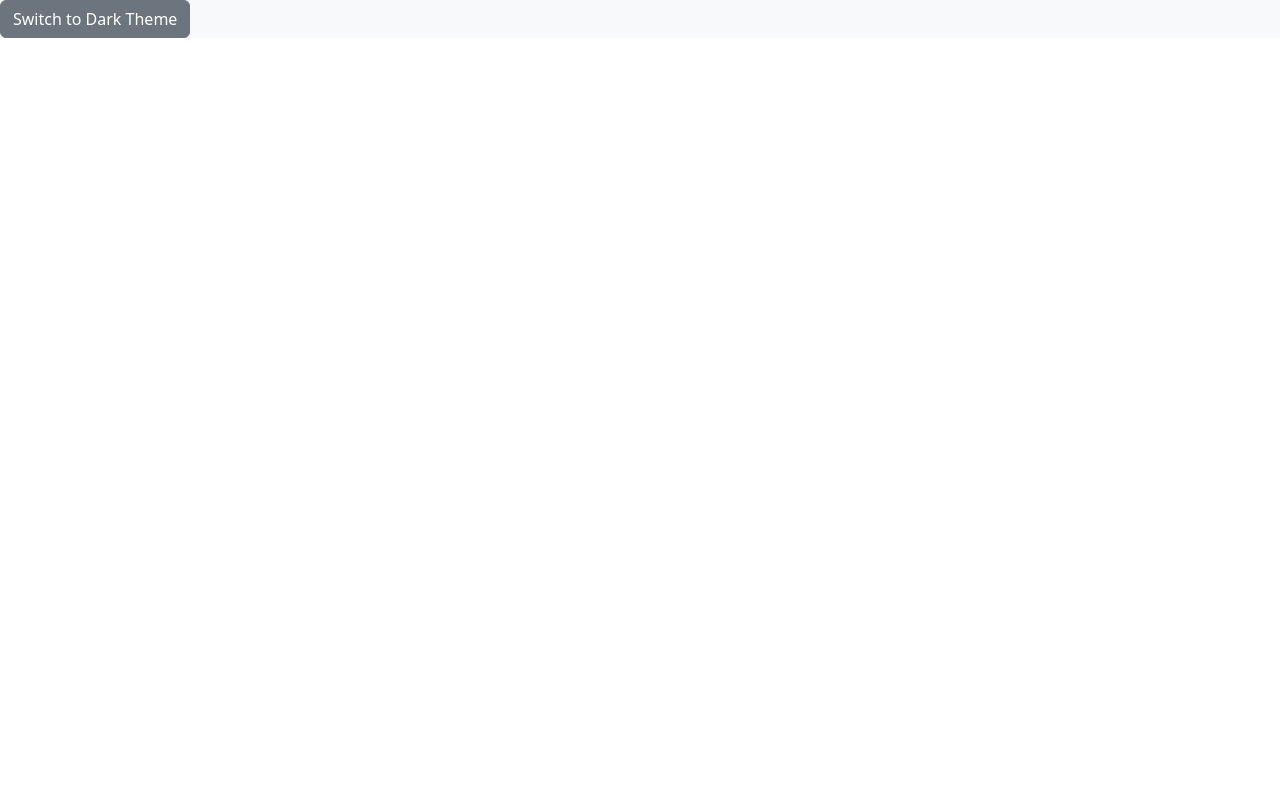
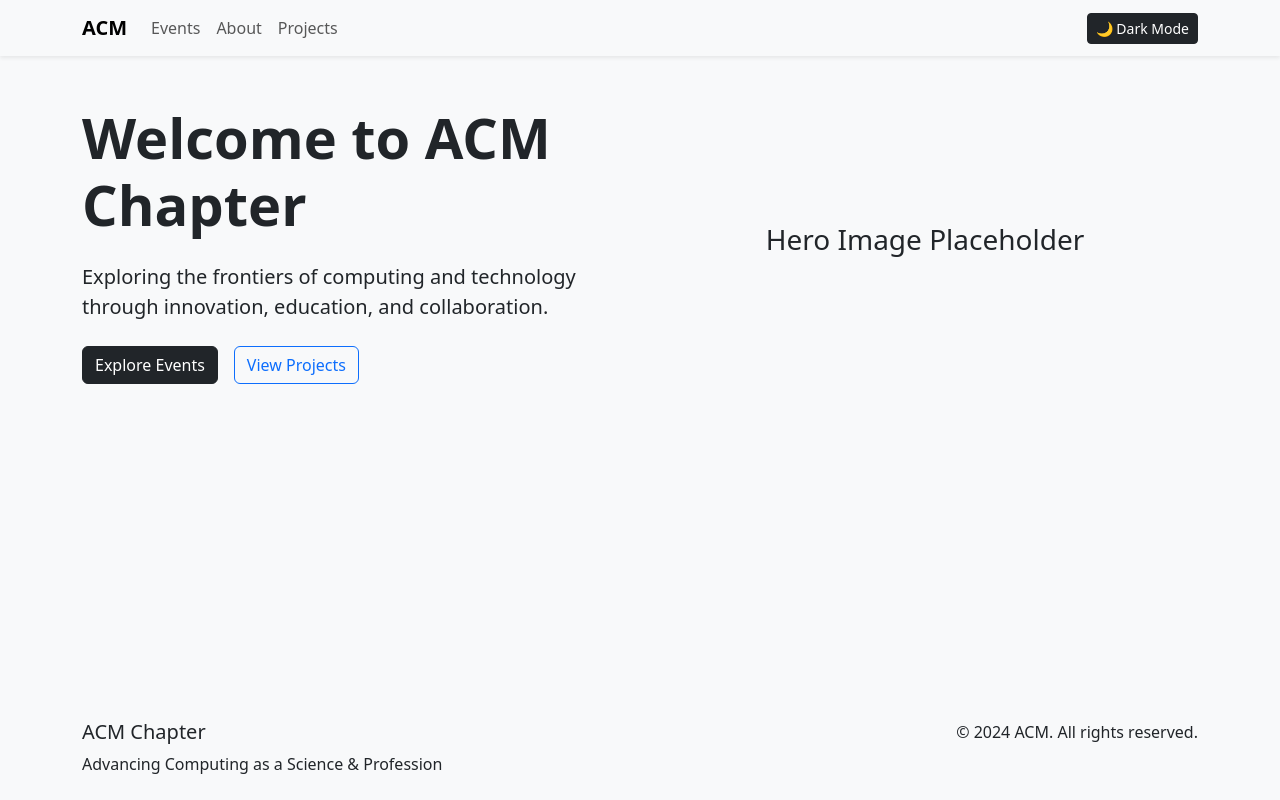
Before and after one commit to I-amCoder/soloist, a React (Create React App) app in the folder Frontend/: page / in a window 1280 px wide. Built offline with nearby package versions, Linux system fonts and the light colour scheme.

Commit message:
Layout setup

```diff
--- a/Frontend/public/index.html
+++ b/Frontend/public/index.html
@@ -39,5 +39,6 @@
       To begin the development, run `npm start` or `yarn start`.
       To create a production bundle, use `npm run build` or `yarn build`.
     -->
+    <script src="https://cdn.jsdelivr.net/npm/bootstrap@5.3.3/dist/js/bootstrap.bundle.min.js"></script>
   </body>
 </html>
--- a/Frontend/src/App.js
+++ b/Frontend/src/App.js
@@ -1,23 +1,21 @@
 import React from 'react';
 import { BrowserRouter as Router, Route, Routes } from 'react-router-dom';
+import Layout from './components/Layout/Layout';
+import Home from './components/Pages/Home';
 import Login from './components/Auth/Login';
 import Register from './components/Auth/Register';
-import ThemeToggle from './components/ThemeToggle';
 import { LOGIN_ROUTE, REGISTER_ROUTE } from './constants/routes';
-import { useTheme } from './context/ThemeContext';
 
 function App() {
-  const { theme } = useTheme();
-
   return (
     <Router>
-      <div className={`App ${theme === 'dark' ? 'bg-dark text-white' : 'bg-light text-dark'}`}>
-        <ThemeToggle />
+      <Layout>
         <Routes>
+          <Route path="/" element={<Home />} />
           <Route path={LOGIN_ROUTE} element={<Login />} />
           <Route path={REGISTER_ROUTE} element={<Register />} />
         </Routes>
-      </div>
+      </Layout>
     </Router>
   );
 }
--- /dev/null
+++ b/Frontend/src/components/Layout/Footer.js
@@ -0,0 +1,24 @@
+import React from 'react';
+import { useTheme } from '../../context/ThemeContext';
+
+const Footer = () => {
+  const { theme } = useTheme();
+
+  return (
+    <footer className={`py-4 ${theme === 'dark' ? 'bg-dark text-light' : 'bg-light text-dark'} mt-auto`}>
+      <div className="container">
+        <div className="row">
+          <div className="col-md-6">
+            <h5>ACM Chapter</h5>
+            <p className="mb-0">Advancing Computing as a Science & Profession</p>
+          </div>
+          <div className="col-md-6 text-md-end">
+            <p className="mb-0">© 2024 ACM. All rights reserved.</p>
+          </div>
+        </div>
+      </div>
+    </footer>
+  );
+};
+
+export default Footer;
--- /dev/null
+++ b/Frontend/src/components/Layout/Layout.js
@@ -0,0 +1,20 @@
+import React from 'react';
+import Navbar from './Navbar';
+import Footer from './Footer';
+import { useTheme } from '../../context/ThemeContext';
+
+const Layout = ({ children }) => {
+  const { theme } = useTheme();
+
+  return (
+    <div className={`d-flex flex-column min-vh-100 ${theme === 'dark' ? 'bg-dark text-light' : 'bg-light text-dark'}`}>
+      <Navbar />
+      <main className="flex-grow-1">
+        {children}
+      </main>
+      <Footer />
+    </div>
+  );
+};
+
+export default Layout;
--- /dev/null
+++ b/Frontend/src/components/Layout/Navbar.js
@@ -0,0 +1,40 @@
+import React from 'react';
+import { Link } from 'react-router-dom';
+import { useTheme } from '../../context/ThemeContext';
+import ThemeToggle from '../ThemeToggle';
+
+const Navbar = () => {
+  const { theme } = useTheme();
+
+  return (
+    <nav className={`navbar navbar-expand-lg ${theme === 'dark' ? 'navbar-dark bg-dark' : 'navbar-light bg-light'} shadow-sm`}>
+      <div className="container">
+        <Link className="navbar-brand fw-bold" to="/">ACM</Link>
+        <button
+          className="navbar-toggler"
+          type="button"
+          data-bs-toggle="collapse"
+          data-bs-target="#navbarNav"
+        >
+          <span className="navbar-toggler-icon"></span>
+        </button>
+        <div className="collapse navbar-collapse" id="navbarNav">
+          <ul className="navbar-nav me-auto">
+            <li className="nav-item">
+              <Link className="nav-link" to="/events">Events</Link>
+            </li>
+            <li className="nav-item">
+              <Link className="nav-link" to="/about">About</Link>
+            </li>
+            <li className="nav-item">
+              <Link className="nav-link" to="/projects">Projects</Link>
+            </li>
+          </ul>
+          <ThemeToggle />
+        </div>
+      </div>
+    </nav>
+  );
+};
+
+export default Navbar;
--- /dev/null
+++ b/Frontend/src/components/Pages/Home.js
@@ -0,0 +1,37 @@
+import React from 'react';
+import { Link } from 'react-router-dom';
+import { useTheme } from '../../context/ThemeContext';
+
+const Home = () => {
+  const { theme } = useTheme();
+
+  return (
+    <div className="container py-5">
+      <div className="row align-items-center">
+        <div className="col-lg-6">
+          <h1 className="display-4 fw-bold mb-4">Welcome to ACM Chapter</h1>
+          <p className="lead mb-4">
+            Exploring the frontiers of computing and technology through innovation,
+            education, and collaboration.
+          </p>
+          <div className="d-flex gap-3">
+            <Link to="/events" className={`btn ${theme === 'dark' ? 'btn-light' : 'btn-dark'}`}>
+              Explore Events
+            </Link>
+            <Link to="/projects" className="btn btn-outline-primary">
+              View Projects
+            </Link>
+          </div>
+        </div>
+        <div className="col-lg-6">
+          {/* Placeholder for hero image */}
+          <div className={`p-5 text-center ${theme === 'dark' ? 'bg-dark' : 'bg-light'}`}>
+            <h3>Hero Image Placeholder</h3>
+          </div>
+        </div>
+      </div>
+    </div>
+  );
+};
+
+export default Home;
--- a/Frontend/src/components/ThemeToggle.js
+++ b/Frontend/src/components/ThemeToggle.js
@@ -5,8 +5,11 @@
   const { theme, toggleTheme } = useTheme();
 
   return (
-    <button onClick={toggleTheme} className="btn btn-secondary">
-      Switch to {theme === 'light' ? 'Dark' : 'Light'} Theme
+    <button
+      onClick={toggleTheme}
+      className={`btn ${theme === 'dark' ? 'btn-light' : 'btn-dark'} btn-sm`}
+    >
+      {theme === 'light' ? '🌙' : '☀️'} {theme === 'light' ? 'Dark' : 'Light'} Mode
     </button>
   );
 };
```
